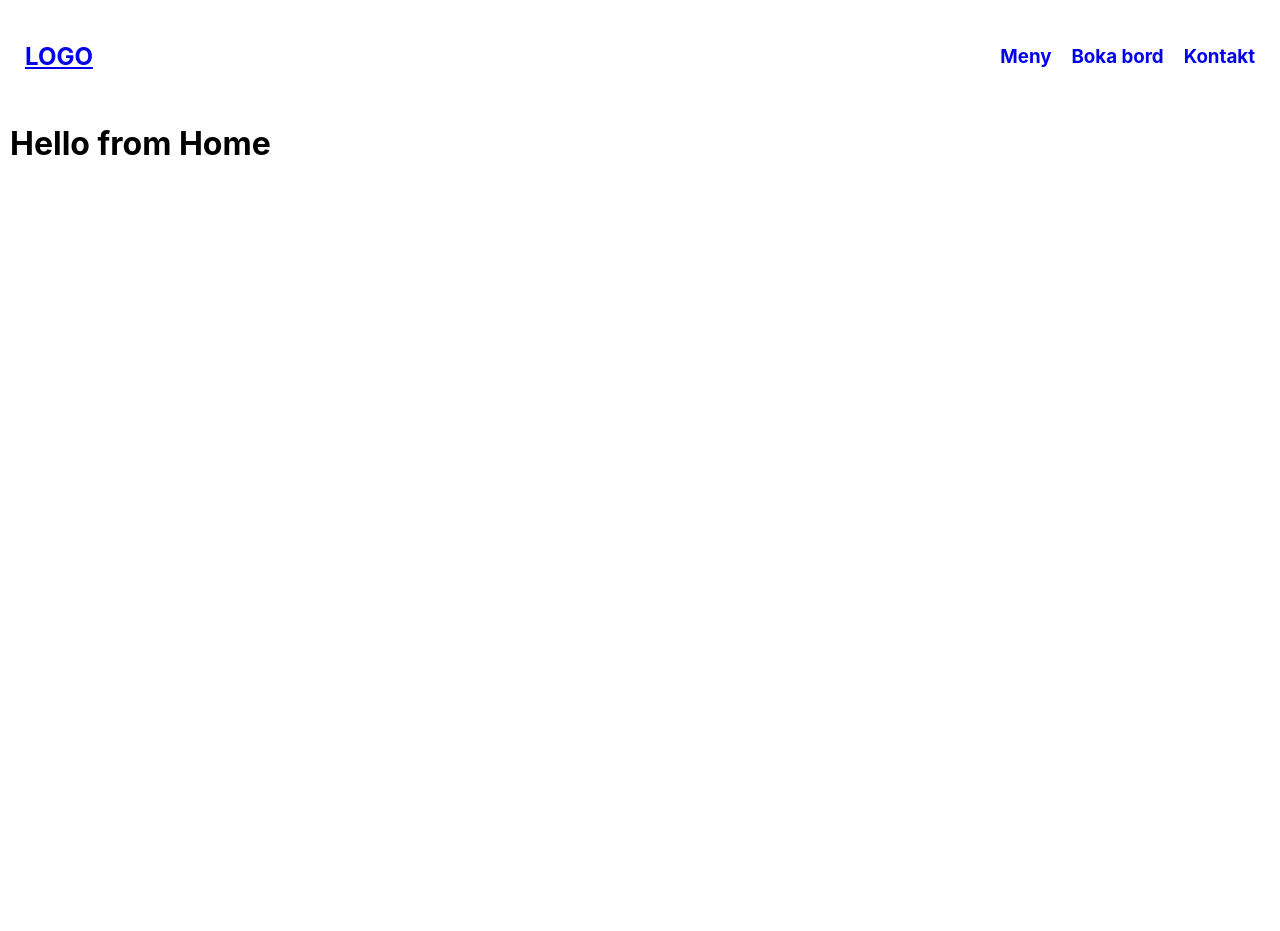
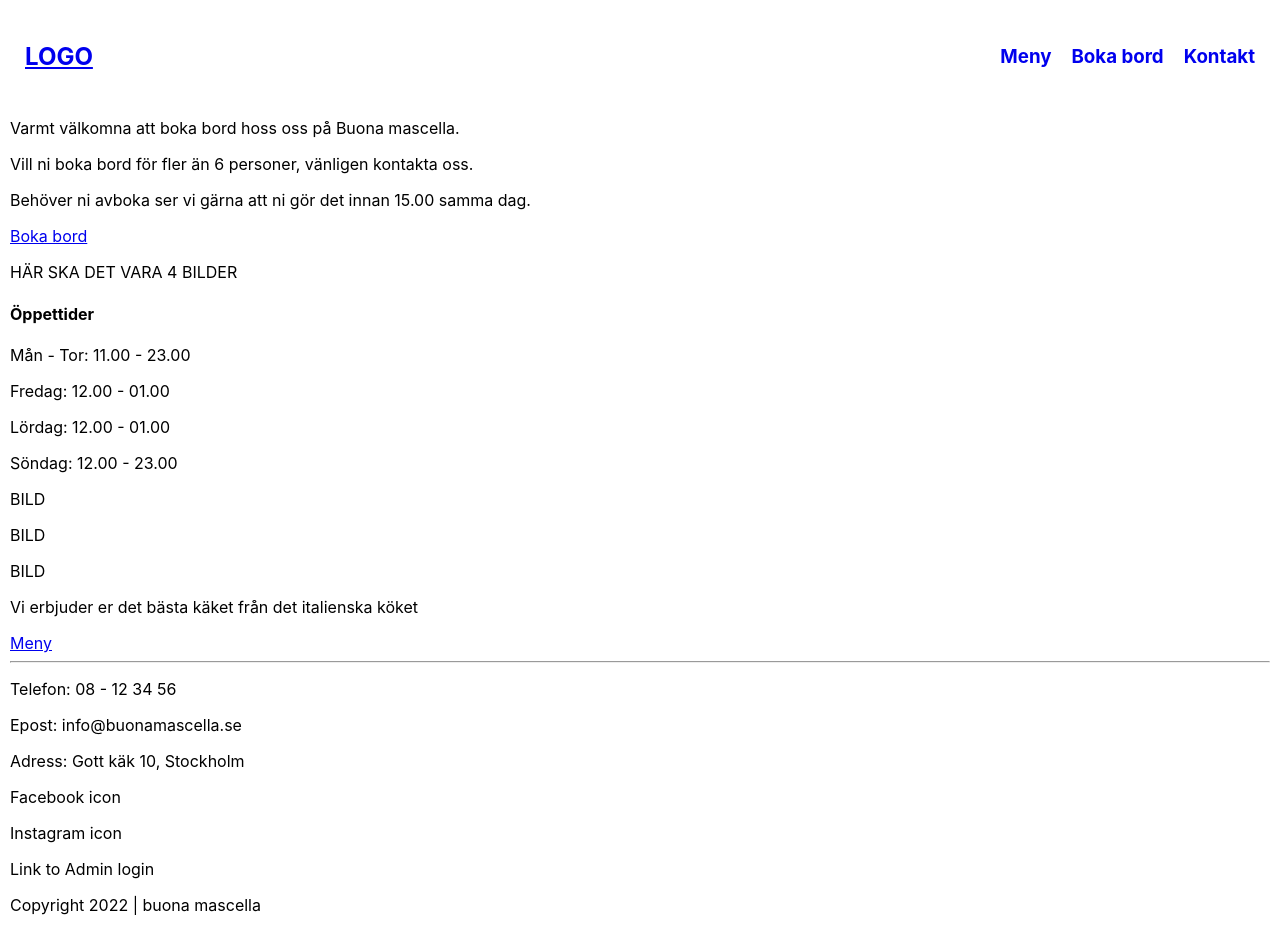
Before and after one commit to fcanberger/GruppJSF, a React (Create React App) app: page / in a window 1280 px wide. Before the commit the page ends 800 px from the top, so only its background shows below. Built offline with nearby package versions, Linux system fonts and the light colour scheme.

Commit message:
setup tags and content

```diff
--- a/src/components/Pages/Home.tsx
+++ b/src/components/Pages/Home.tsx
@@ -1,7 +1,56 @@
+import { Link } from "react-router-dom";
+
 export const Home = () => {
   return (
-    <>
-      <h1>Hello from Home</h1>
-    </>
+    <div className="wrapper-home">
+      <div className="booking-container">
+        <p>Varmt välkomna att boka bord hoss oss på Buona mascella.</p>
+        <p>Vill ni boka bord för fler än 6 personer, vänligen kontakta oss.</p>
+        <p>
+          Behöver ni avboka ser vi gärna att ni gör det innan 15.00 samma dag.
+        </p>
+        <div className="btn-booking">
+          <Link to="/booking">Boka bord</Link>
+        </div>
+      </div>
+      <div className="four-images-container">
+        <p>HÄR SKA DET VARA 4 BILDER</p>
+      </div>
+      <div className="opening-hours-container">
+        <div className="opening-info">
+          <h4>Öppettider</h4>
+          <p>Mån - Tor: 11.00 - 23.00</p>
+          <p>Fredag: 12.00 - 01.00</p>
+          <p>Lördag: 12.00 - 01.00</p>
+          <p>Söndag: 12.00 - 23.00</p>
+        </div>
+      </div>
+
+      <div className="opening-image-container">
+        <p>BILD</p>
+      </div>
+      <div className="meny-container">
+        <div className="meny-images-container">
+          <p>BILD</p>
+          <p>BILD</p>
+        </div>
+        <p>Vi erbjuder er det bästa käket från det italienska köket</p>
+        <div className="btn-meny">
+          <Link to="/meny">Meny</Link>
+        </div>
+        <hr></hr>
+        <footer>
+          <p>Telefon: 08 - 12 34 56</p>
+          <p>Epost: info@buonamascella.se</p>
+          <p>Adress: Gott käk 10, Stockholm</p>
+          <div className="media-icons-container">
+            <p>Facebook icon</p>
+            <p>Instagram icon</p>
+          </div>
+          <p>Link to Admin login</p>
+          <p>Copyright 2022 | buona mascella</p>
+        </footer>
+      </div>
+    </div>
   );
 };
```
